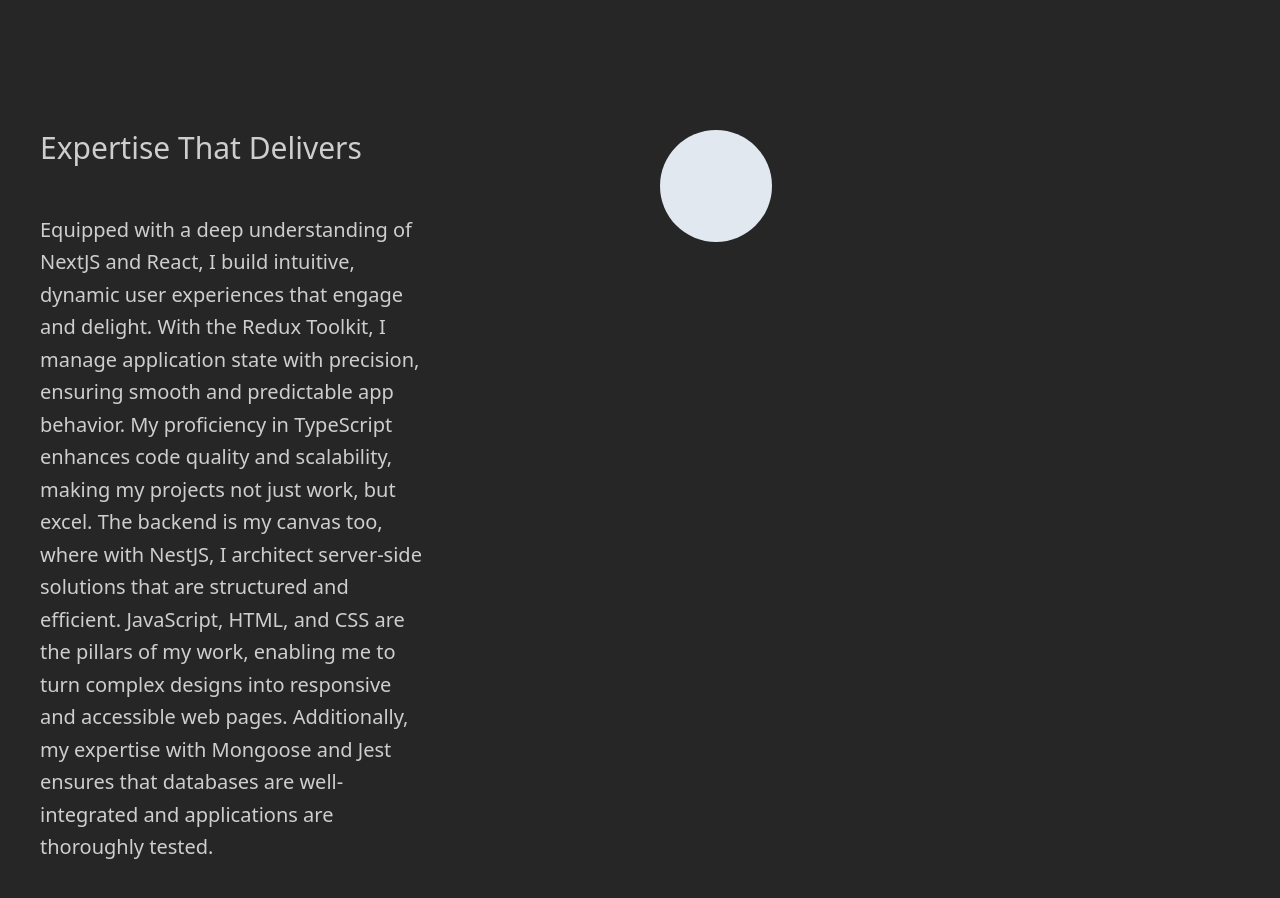
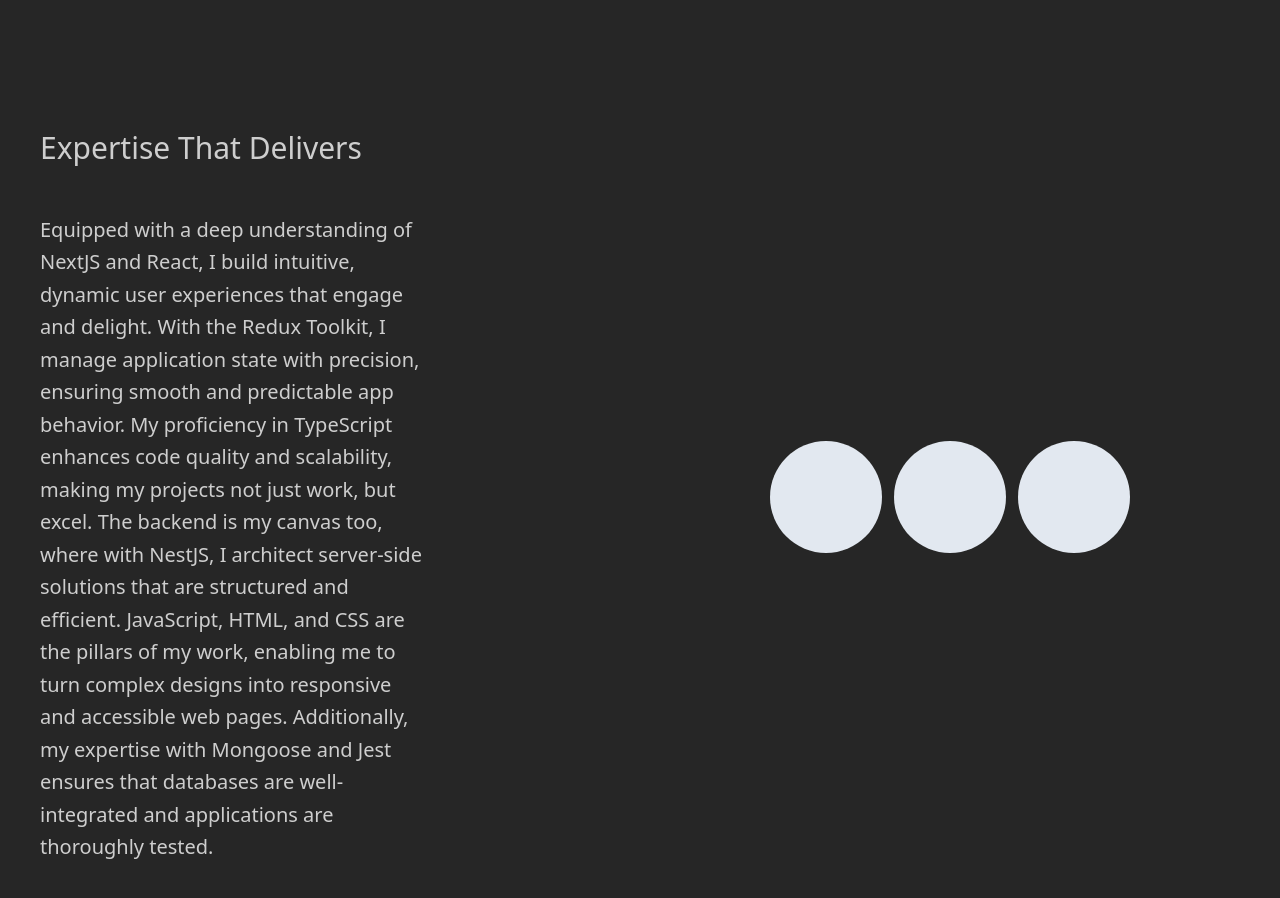
Before and after one commit to LordCail1/portfolio_front_end, a Next.js app: page / in a window 1280 px wide. Shown: the part 5280-6178 px from the top of the page. Built offline with nearby package versions, Linux system fonts and the light colour scheme; a web font is replaced by a local one.

Commit message:
FD-63 created the 3 shapes

```diff
--- a/src/components/AboutMe/AboutMe.tsx
+++ b/src/components/AboutMe/AboutMe.tsx
@@ -3,6 +3,7 @@
 import SectionDescription from "../SectionDescription/SectionDescription"
 import Sectiontitle from "../SectionTitle/SectionTitle"
 import profilePicture from "@/assets/about-me/profile-picture.jpeg"
+import AboutMeSpecialShape from "./AboutMeSpecialShape/AboutMeSpecialShape"
 
 export default function AboutMe() {
 	return (
@@ -16,7 +17,7 @@
 				/>
 				{"."}
 			</SectionDescription>
-			<div className="grid grid-cols-2 place-items-center gap-x-10 gap-y-40 relative">
+			<div className="relative grid grid-cols-2 place-items-center gap-x-10 gap-y-40">
 				<Image
 					src={profilePicture}
 					alt="profile picture"
@@ -43,8 +44,10 @@
 						well-integrated and applications are thoroughly tested.
 					</p>
 				</div>
-				<div className="relative w-full h-full">
-					<div className="rounded-full w-28 h-28 bg-slate-200"></div>
+				<div className="relative flex gap-3 flex-wrap">
+					<AboutMeSpecialShape />
+					<AboutMeSpecialShape />
+					<AboutMeSpecialShape />
 				</div>
 			</div>
 
--- /dev/null
+++ b/src/components/AboutMe/AboutMeSpecialShape/AboutMeSpecialShape.tsx
@@ -0,0 +1,7 @@
+/**
+ * This component represent the special shapes that will eventually
+ * be animated by framer-motion. They live in the 'About Me' section
+ */
+export default function AboutMeSpecialShape() {
+	return <div className="h-28 w-28 rounded-full bg-slate-200"></div>
+}
```
